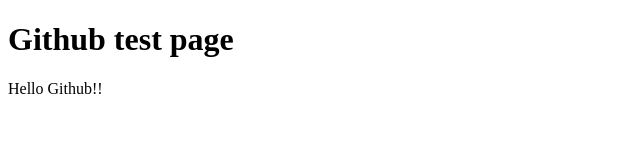
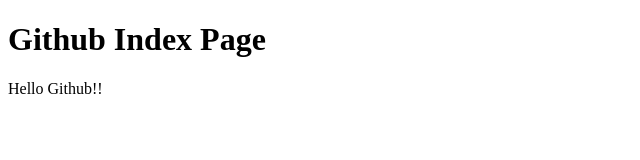
Before and after one commit to HAIRTIME/HAIRTIME1.github.io, a plain HTML site: page index.html in a window 1280 px wide. Shown: the whole page, without its empty margins (0-640 px from the left). Drawn offline with Linux system fonts and the light colour scheme.

Commit message:
Update index.html

```diff
--- a/index.html
+++ b/index.html
@@ -6,7 +6,7 @@
 </head>
 <body>
 
-  <h1>Github test page</h1>
+  <h1>Github Index Page</h1>
 
   <p>Hello Github!!</p>
 
```
